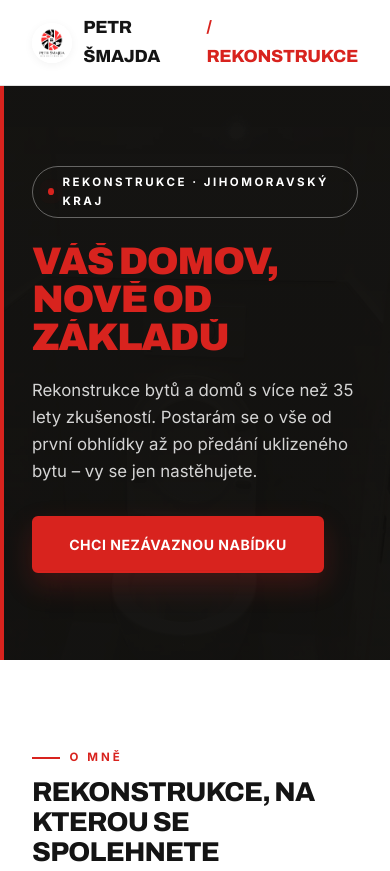
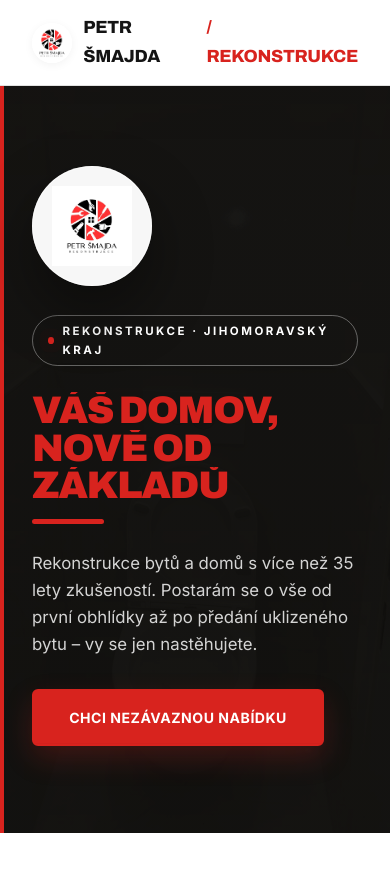
Before and after one commit to avovi/smajda-rekonstrukce, a plain HTML site: page index.html in a window 390 px wide. Shown: the top 871 px of the page. Drawn offline with Linux system fonts and the light colour scheme.

Commit message:
Update index.html

```diff
--- a/index.html
+++ b/index.html
@@ -82,12 +82,22 @@
   .hero::before { content: ''; position: absolute; inset: 0; z-index: 1; background: linear-gradient(105deg, rgba(15,14,12,0.92) 0%, rgba(15,14,12,0.78) 42%, rgba(15,14,12,0.45) 100%); }
   .hero-accent { position: absolute; left: 0; top: 0; bottom: 0; width: 4px; background: var(--red); z-index: 2; }
 
-  .hero-content { position: relative; z-index: 3; max-width: 1040px; margin: 0 auto; width: 100%; }
+  .hero-content { position: relative; z-index: 3; max-width: 1040px; margin: 0 auto; width: 100%; display: flex; align-items: center; gap: 3rem; }
+  .hero-text { flex: 1; min-width: 0; }
+  .hero-logo-wrap { flex-shrink: 0; display: flex; align-items: center; justify-content: center; }
+  .hero-logo-disc { width: 210px; height: 210px; border-radius: 50%; background: rgba(255,255,255,0.97); display: flex; align-items: center; justify-content: center; box-shadow: 0 26px 60px rgba(0,0,0,0.4), inset 0 0 0 1px rgba(255,255,255,0.5); position: relative; animation: discFloat 6s ease-in-out infinite alternate; }
+  .hero-logo-disc::before { content: ''; position: absolute; width: 250px; height: 250px; border-radius: 50%; border: 1px dashed rgba(255,255,255,0.4); animation: spinSlow 30s linear infinite; }
+  .hero-logo-disc::after { content: ''; position: absolute; width: 210px; height: 210px; border-radius: 50%; border: 2px solid rgba(255,255,255,0.22); animation: pulseRing 3.2s ease-out infinite; }
+  @keyframes pulseRing { 0% { transform: scale(1); opacity: 0.55; } 100% { transform: scale(1.28); opacity: 0; } }
+  @keyframes discFloat { from { transform: translateY(-9px); } to { transform: translateY(11px); } }
+  @keyframes spinSlow { to { transform: rotate(360deg); } }
+  .hero-logo { max-width: 134px; height: auto; display: block; position: relative; z-index: 2; }
   .hero-badge { display: inline-flex; align-items: center; gap: 0.5rem; font-size: 0.72rem; font-weight: 700; letter-spacing: 2.5px; text-transform: uppercase; color: var(--paper); border: 1px solid rgba(255,255,255,0.35); padding: 0.4rem 0.95rem; margin-bottom: 1.6rem; border-radius: 100px; }
   .hero-badge .dot { width: 7px; height: 7px; border-radius: 50%; background: var(--red); box-shadow: 0 0 0 0 rgba(216,35,30,0.6); animation: pulseDot 2.4s ease-out infinite; }
   @keyframes pulseDot { 0% { box-shadow: 0 0 0 0 rgba(216,35,30,0.55); } 100% { box-shadow: 0 0 0 9px rgba(216,35,30,0); } }
   .hero h1 { font-size: clamp(2.4rem, 6vw, 4.4rem); font-weight: 900; line-height: 0.98; margin-bottom: 1.3rem; letter-spacing: -1.5px; text-transform: uppercase; max-width: 680px; }
   .hero h1 span { color: var(--red); }
+  .hero-rule { display: block; width: 72px; height: 5px; background: var(--red); border-radius: 4px; margin: -0.4rem 0 1.6rem; }
   .word { display: inline-block; overflow: hidden; vertical-align: top; }
   .word > i { display: inline-block; font-style: normal; transform: translateY(110%); animation: wordUp 0.8s var(--ease-out-expo) forwards; }
   @keyframes wordUp { to { transform: none; } }
@@ -109,6 +119,12 @@
   .btn-primary:hover { transform: translateY(-3px); box-shadow: 0 18px 34px rgba(216,35,30,0.3); }
   .btn-primary:active { transform: translateY(-1px); }
 
+  @media (max-width: 820px) {
+    .hero-content { flex-direction: column-reverse; align-items: flex-start; gap: 1.8rem; }
+    .hero-logo-disc { width: 120px; height: 120px; animation: none; }
+    .hero-logo-disc::before, .hero-logo-disc::after { display: none; }
+    .hero-logo { max-width: 80px; }
+  }
   @media (max-width: 720px) {
     .hero { min-height: auto; padding: 5rem 2rem; }
     .hero::before { background: linear-gradient(180deg, rgba(15,14,12,0.9), rgba(15,14,12,0.82)); }
@@ -259,16 +275,24 @@
   <div class="hero-bg" id="heroBg" data-photo="after"></div>
   <div class="hero-accent"></div>
   <div class="hero-content">
+    <div class="hero-text">
     <span class="hero-badge hero-anim d1"><span class="dot"></span>Rekonstrukce · Jihomoravský kraj</span>
-    <h1>
+    <h1 class="hero-title">
       <span class="word"><i style="animation-delay:.35s">Váš</i></span>
       <span class="word"><i style="animation-delay:.43s">domov,</i></span><br>
-      <span class="word"><i style="animation-delay:.55s;color:var(--red)">nově</i></span>
-      <span class="word"><i style="animation-delay:.63s;color:var(--red)">od</i></span>
-      <span class="word"><i style="animation-delay:.71s;color:var(--red)">základů</i></span>
+      <span class="word"><i style="animation-delay:.55s">nově</i></span>
+      <span class="word"><i style="animation-delay:.63s">od</i></span>
+      <span class="word"><i style="animation-delay:.71s">základů</i></span>
     </h1>
+    <span class="hero-rule hero-anim d3" aria-hidden="true"></span>
     <p class="hero-anim d3">Rekonstrukce bytů a domů s více než 35 lety zkušeností. Postarám se o vše od první obhlídky až po předání uklizeného bytu – vy se jen nastěhujete.</p>
     <a href="#kontakt" class="btn-primary magnetic hero-anim d4"><span>Chci nezávaznou nabídku</span></a>
+    </div>
+    <div class="hero-logo-wrap hero-anim d1">
+      <div class="hero-logo-disc">
+        <img src="logo.jpg" alt="Logo Petr Šmajda – Rekonstrukce" class="hero-logo">
+      </div>
+    </div>
   </div>
   <div class="scroll-hint"><div class="mouse"></div>Scrolluj</div>
 </div>
```
